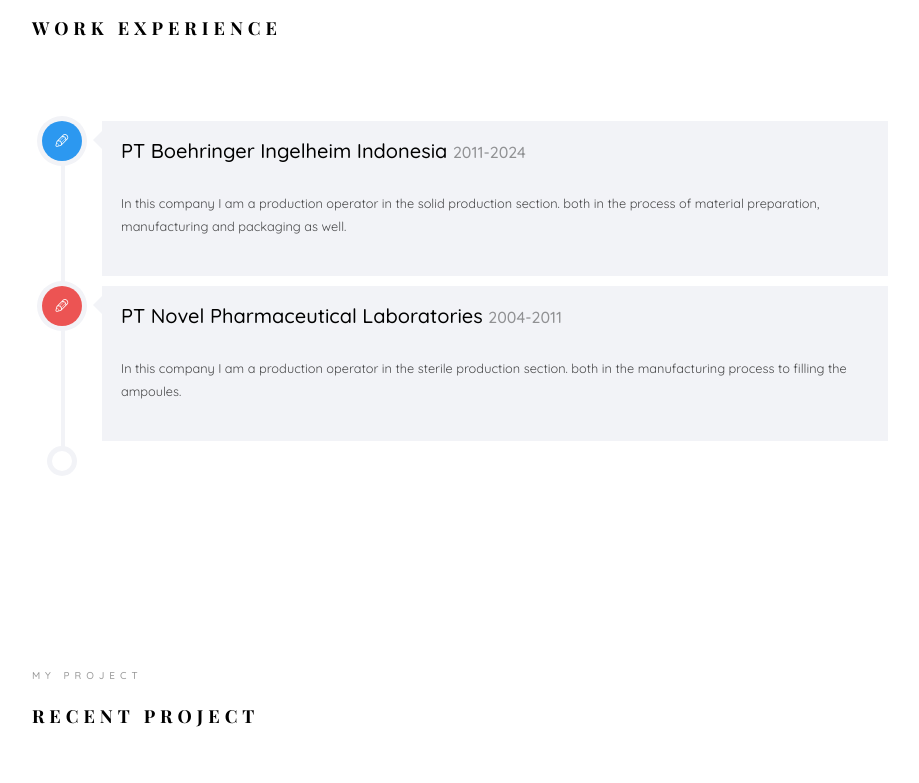
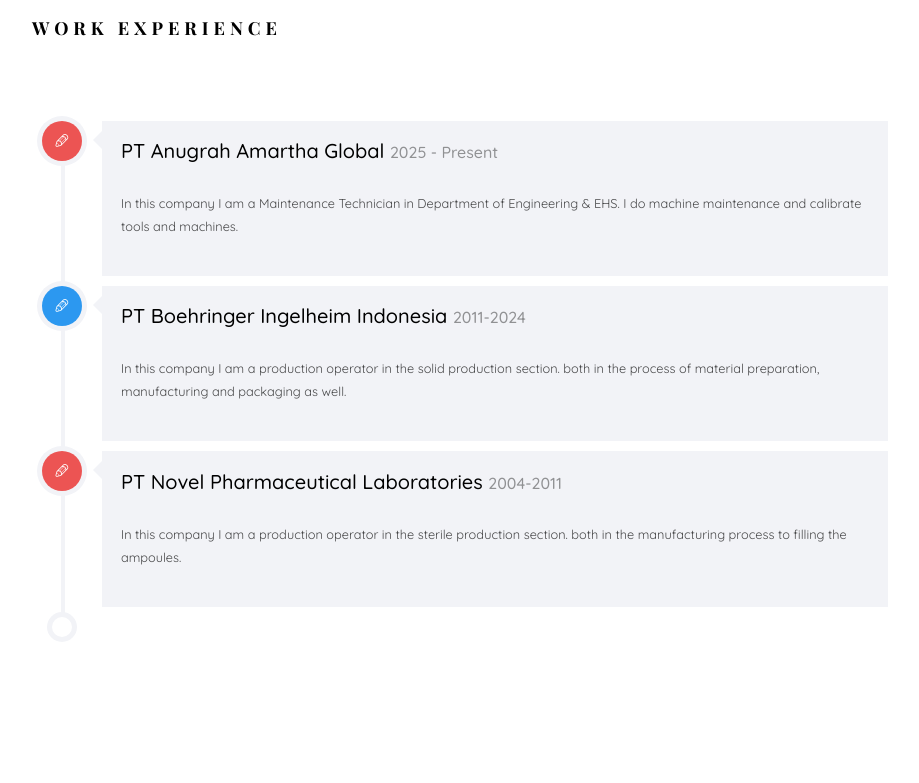
Before and after one commit to ugi85/MyProfile, a plain HTML site: page index.html in a window 1280 px wide. Shown: the part 3097-3880 px from the top of the page, without its empty margins (305-1224 px from the left). Drawn offline with nearby package versions, Linux system fonts and the light colour scheme; files whose address does not match are found by name; a web font is replaced by a local one.

Commit message:
update experience

```diff
--- a/index.html
+++ b/index.html
@@ -510,6 +510,17 @@
 					<div class="row">
 						<div class="col-md-12">
 				         <div class="timeline-centered">
+							<article class="timeline-entry animate-box" data-animate-effect="fadeInRight">
+					            <div class="timeline-entry-inner">
+					               <div class="timeline-icon color-2">
+					                  <i class="icon-pen2"></i>
+					               </div>
+					               <div class="timeline-label">
+					               	<h2><a href="#">PT Anugrah Amartha Global</a> <span>2025 - Present</span></h2>
+					                  <p>In this company I am a Maintenance Technician in Department of Engineering & EHS. I do machine maintenance and calibrate tools and machines.</p>
+					               </div>
+					            </div>
+					         </article>
 					         <article class="timeline-entry animate-box" data-animate-effect="fadeInLeft">
 					            <div class="timeline-entry-inner">
 
```
